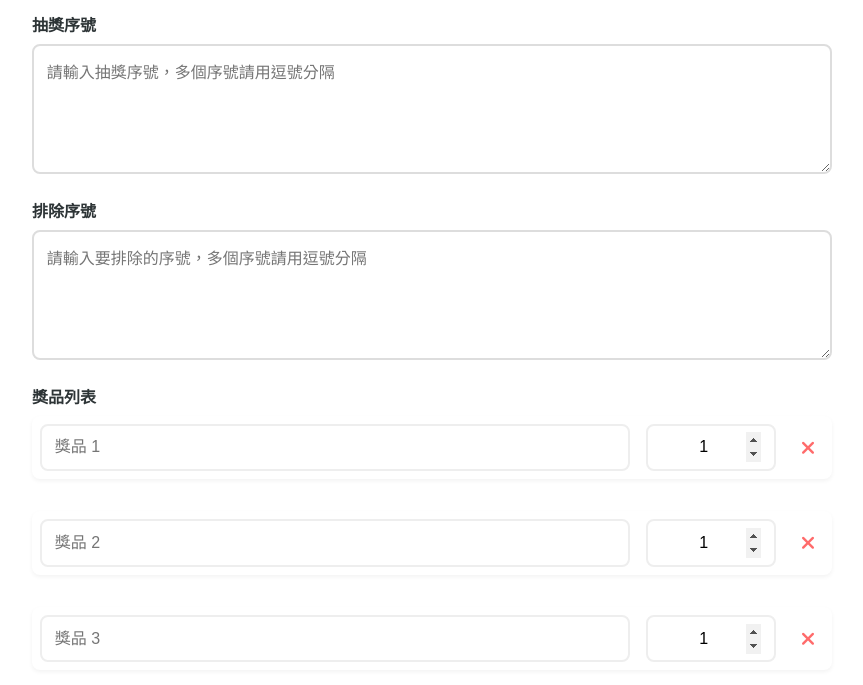
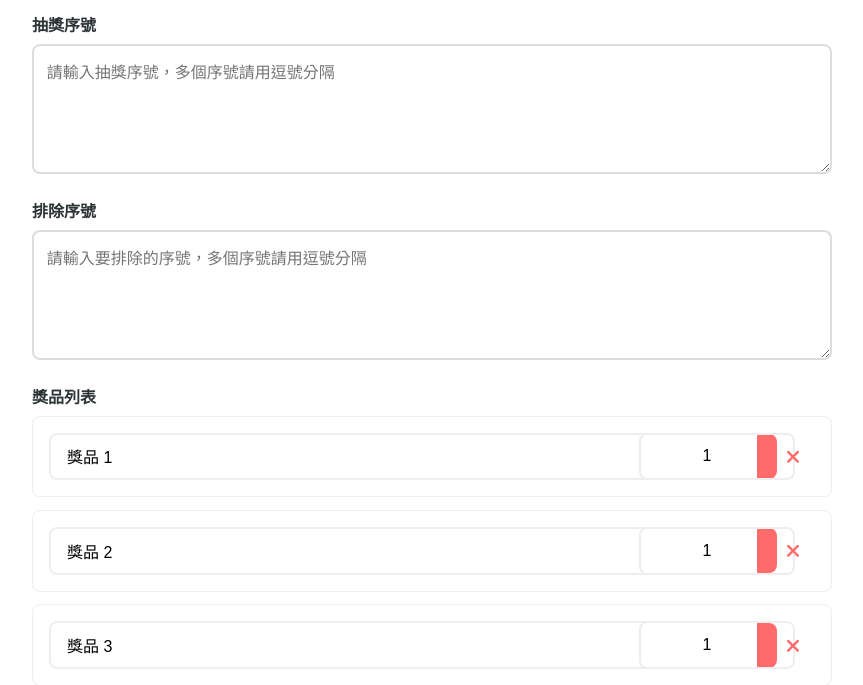
Before and after one commit to sunnypinnn/lottery, a plain HTML site: page index.html in a window 1280 px wide. Shown: the part 151-836 px from the top of the page, without its empty margins (208-1071 px from the left). Drawn offline with Linux system fonts and the light colour scheme.

Commit message:
更新說明

```diff
--- a/script.js
+++ b/script.js
@@ -1,20 +1,44 @@
 document.addEventListener('DOMContentLoaded', function() {
     // 生成獎品輸入欄位
     const prizesContainer = document.getElementById('prizes-container');
-    for (let i = 1; i <= 10; i++) {
+
+    // 創建獎品輸入行
+    function createPrizeInput(index) {
         const prizeDiv = document.createElement('div');
         prizeDiv.className = 'prize-input';
         prizeDiv.innerHTML = `
-            <input type="text" class="prize-name" id="prize-${i}" placeholder="獎品 ${i}">
-            <input type="number" class="prize-quantity" min="1" value="1" placeholder="數量">
-            <button class="delete-btn" title="刪除獎品"><i class="fas fa-times"></i></button>
+            <input type="text"
+                class="prize-name"
+                placeholder="請輸入獎品名稱"
+                value="獎品 ${index}"
+            >
+            <input type="number"
+                class="prize-quantity"
+                min="1"
+                value="1"
+                title="獎品數量"
+            >
+            <button class="delete-btn" title="刪除此獎項">
+                <i class="fas fa-times"></i>
+            </button>
         `;
 
         // 綁定刪除按鈕事件
         const deleteBtn = prizeDiv.querySelector('.delete-btn');
-        deleteBtn.addEventListener('click', () => prizeDiv.remove());
+        deleteBtn.addEventListener('click', function(e) {
+            e.preventDefault();
+            prizeDiv.style.opacity = '0';
+            setTimeout(() => {
+                prizeDiv.remove();
+            }, 300);
+        });
 
-        prizesContainer.appendChild(prizeDiv);
+        return prizeDiv;
+    }
+
+    // 初始化獎品列表
+    for (let i = 1; i <= 10; i++) {
+        prizesContainer.appendChild(createPrizeInput(i));
     }
 
     // 隱藏輪盤
--- a/styles.css
+++ b/styles.css
@@ -55,77 +55,84 @@ textarea {
 }
 
 #prizes-container {
-    display: grid;
-    gap: 1rem;
+    display: flex;
+    flex-direction: column;
+    gap: 0.8rem;
 }
 
 .prize-input {
-    display: flex;
+    display: grid;
+    grid-template-columns: 1fr 120px 40px;
     gap: 1rem;
     align-items: center;
-    margin-bottom: 1rem;
-    background: #fff;
-    padding: 0.5rem;
+    padding: 1rem;
+    background: white;
+    border: 1px solid #eee;
     border-radius: 8px;
-    box-shadow: 0 2px 4px rgba(0,0,0,0.05);
-    transition: transform 0.2s, box-shadow 0.2s;
+    transition: all 0.3s ease;
 }
 
 .prize-input:hover {
+    box-shadow: 0 4px 12px rgba(0,0,0,0.1);
     transform: translateY(-2px);
-    box-shadow: 0 4px 8px rgba(0,0,0,0.1);
+    border-color: var(--primary-color);
 }
 
 .prize-input input {
-    padding: 0.8rem;
+    padding: 0.8rem 1rem;
     border: 2px solid #eee;
     border-radius: 8px;
     font-size: 1rem;
-    transition: border-color 0.2s;
+    transition: all 0.3s ease;
 }
 
 .prize-input input:focus {
+    border-color: var(--primary-color);
+    box-shadow: 0 0 0 3px rgba(255,107,107,0.1);
     outline: none;
-    border-color: var(--primary-color);
 }
 
-.prize-name {
-    flex: 1;
+.prize-input .prize-name {
+    width: 100%;
 }
 
-.prize-quantity {
-    width: 100px;
+.prize-input .prize-quantity {
+    width: 100%;
     text-align: center;
+    -moz-appearance: textfield;
+}
+
+.prize-input .prize-quantity::-webkit-outer-spin-button,
+.prize-input .prize-quantity::-webkit-inner-spin-button {
+    -webkit-appearance: none;
+    background: var(--primary-color);
+    height: 45px;
+    opacity: 1;
+    position: relative;
+    width: 20px;
+    border-radius: 0 8px 8px 0;
 }
 
 .prize-input .delete-btn {
+    width: 36px;
+    height: 36px;
+    border: none;
     background: none;
-    border: none;
     color: #ff6b6b;
     font-size: 1.2rem;
     cursor: pointer;
-    padding: 0.5rem;
     border-radius: 50%;
-    transition: all 0.2s;
     display: flex;
     align-items: center;
     justify-content: center;
-    width: 32px;
-    height: 32px;
+    transition: all 0.3s ease;
+    padding: 0;
 }
 
 .prize-input .delete-btn:hover {
     background-color: #fff0f0;
     color: #ff5252;
     transform: scale(1.1);
-}
-
-/* 修改數字輸入框的箭頭樣式 */
-.prize-quantity::-webkit-inner-spin-button,
-.prize-quantity::-webkit-outer-spin-button {
-    opacity: 1;
-    height: 30px;
-    cursor: pointer;
 }
 
 .lottery-button {
```
